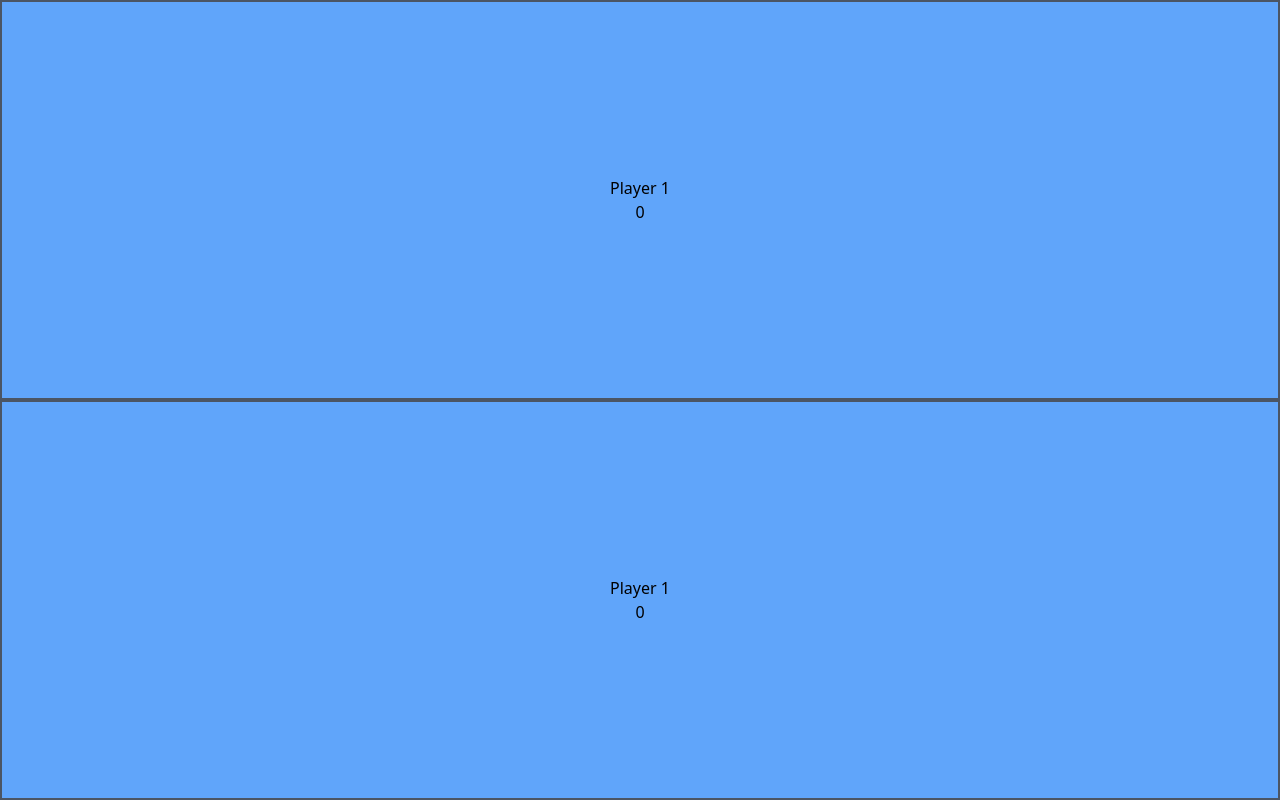
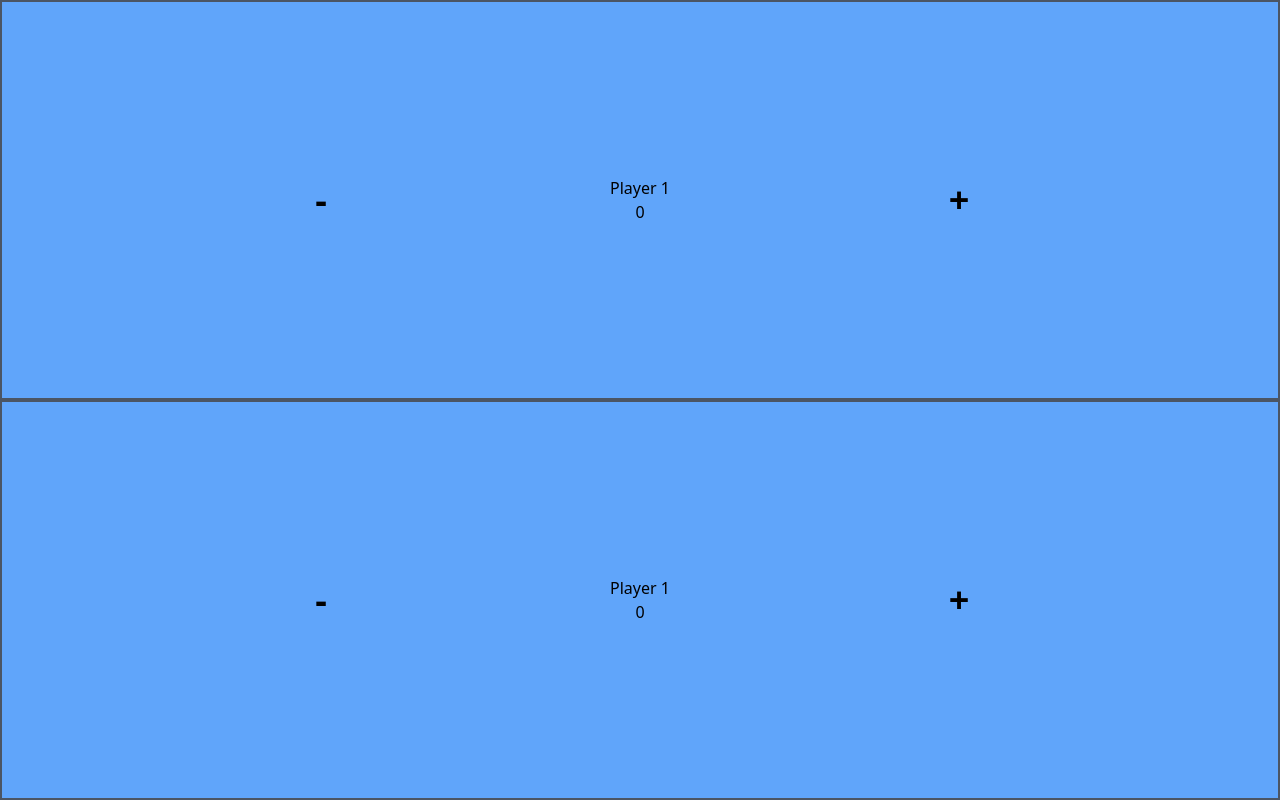
Before and after one commit to Nicholas-Abell/lorcana_life_counter, a Next.js app: page /main in a window 1280 px wide. Built offline with nearby package versions, Linux system fonts and the light colour scheme.

Commit message:
lore count

```diff
--- a/app/components/player/Player.tsx
+++ b/app/components/player/Player.tsx
@@ -6,12 +6,34 @@ type PlayerProps = {};
 const Player: React.FC<PlayerProps> = () => {
   const [lore, setLore] = useState(0);
   const [playerName, setPlayerName] = useState("");
+
+  const loreCountHandler = (x: number) => {
+    if (lore + x < 0 || lore + x > 20) return;
+    setLore((lore) => lore + x);
+  };
+
   return (
-    <div className="bg-blue-400 w-full h-full border-gray-600 border-2">
+    <div className="bg-blue-400 w-full h-full border-gray-600 border-2 relative">
+      <button
+        onClick={() => {
+          loreCountHandler(-1);
+        }}
+        className="absolute top-0 left-0 h-full w-[50%] z-10 flex justify-center items-center text-4xl font-bold hover:bg-blue-300/30 cursor-pointer"
+      >
+        -
+      </button>
       <div className="h-full w-full flex flex-col justify-center items-center">
         <h3>{playerName ? playerName : "Player 1"}</h3>
         <p>{lore}</p>
       </div>
+      <button
+        onClick={() => {
+          loreCountHandler(1);
+        }}
+        className="absolute top-0 right-0 h-full w-[50%] z-10 flex justify-center items-center text-4xl font-bold hover:bg-blue-300/30 cursor-pointer"
+      >
+        +
+      </button>
     </div>
   );
 };
```
